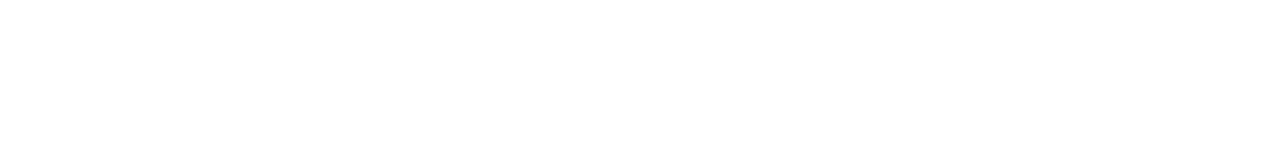
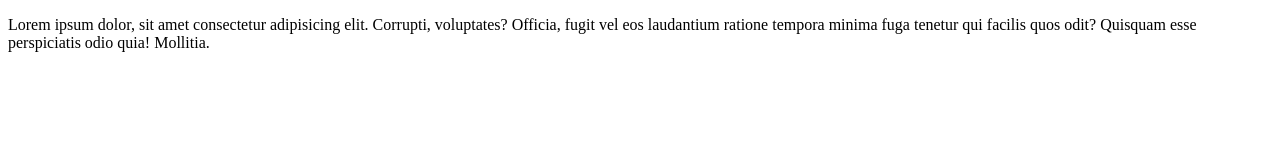
Before and after one commit to JuninTk/projeto-1, a plain HTML site: page projeto-1/index.html in a window 1280 px wide. Drawn offline with Linux system fonts and the light colour scheme.

Commit message:
Adeicionado text no body

```diff
--- a/projeto-1/index.html
+++ b/projeto-1/index.html
@@ -6,6 +6,6 @@
     <title>Junintk</title>
 </head>
 <body>
-
+    <p>Lorem ipsum dolor, sit amet consectetur adipisicing elit. Corrupti, voluptates? Officia, fugit vel eos laudantium ratione tempora minima fuga tenetur qui facilis quos odit? Quisquam esse perspiciatis odio quia! Mollitia.</p>
 </body>
 </html>
```
